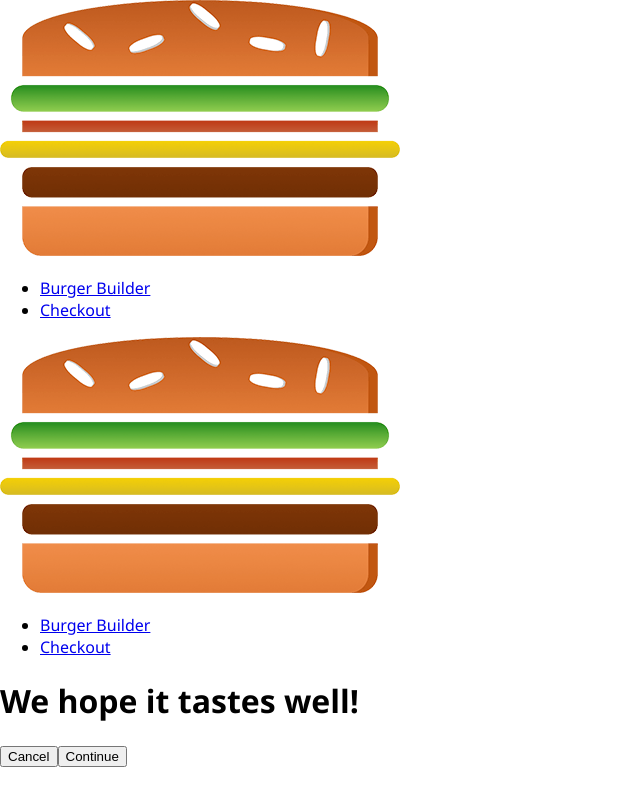
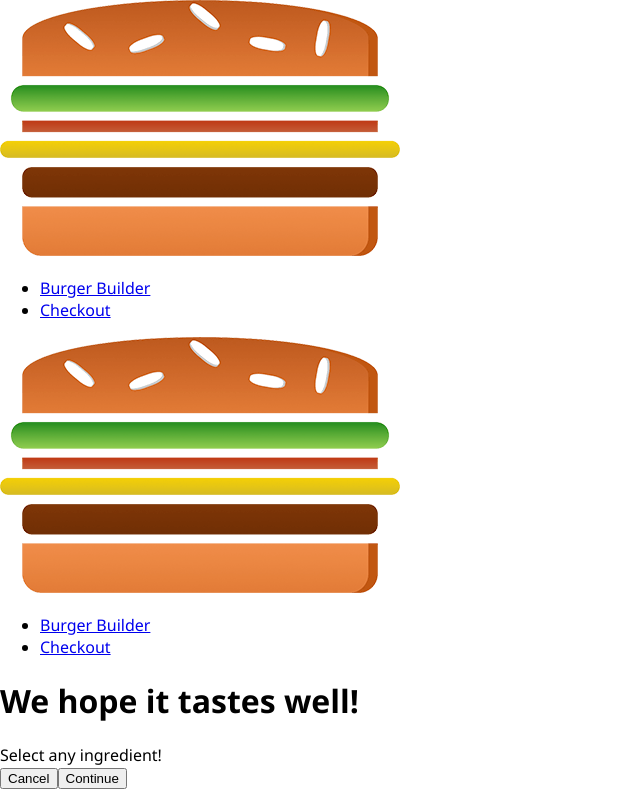
Before and after one commit to Jacoborodicio/react-max-course, a React app: page /checkout in a window 1280 px wide. Shown: the whole page, without its empty margins (0-640 px from the left). Built offline with nearby package versions, Linux system fonts and the light colour scheme; the HTML template or start-up script is replaced by a standard one.

Commit message:
feature: Checkout now takes the ingredients from URLSearchParams to update the burger

```diff
--- a/src/containers/BurgerBuilder/BurgerBuilder.js
+++ b/src/containers/BurgerBuilder/BurgerBuilder.js
@@ -118,8 +118,15 @@ class BurgerBuilder extends Component {
         //         console.log(err);
         //         this.setState({loading: false, purchasing: false});
         //     })
-
-        this.props.history.push('/checkout');
+        const queryParams = [];
+        for( let i in this.state.ingredients) {
+            queryParams.push(encodeURIComponent(i) + '=' + encodeURIComponent(this.state.ingredients[i]));
+        }
+        const queryString = queryParams.join('&');
+        this.props.history.push({
+            pathname: '/checkout',
+            search: '?' + queryString
+        });
     }
 
     purchaseCancelHandler = () => {
--- a/src/containers/Checkout/Checkout.js
+++ b/src/containers/Checkout/Checkout.js
@@ -8,6 +8,17 @@ class Checkout extends Component {
             cheese: 1,
             bacon: 1
         }
+    }
+
+    componentDidMount() {
+        const query = new URLSearchParams(this.props.location.search);
+        const ingredients = {};
+
+        for (let param of query.entries()) {
+            ingredients[param[0]] = +param[1];
+        }
+        console.log("Ingredients before setState: ", ingredients)
+        this.setState({ingredients: ingredients})
     }
 
     onCheckoutCancelledHandler = () => {
```
Also changed, not shown: src/containers/Checkout/ContactData/ContactData.js (added, +11 -0 lines), 1 other file (tests, documents, lock files or other folders).
